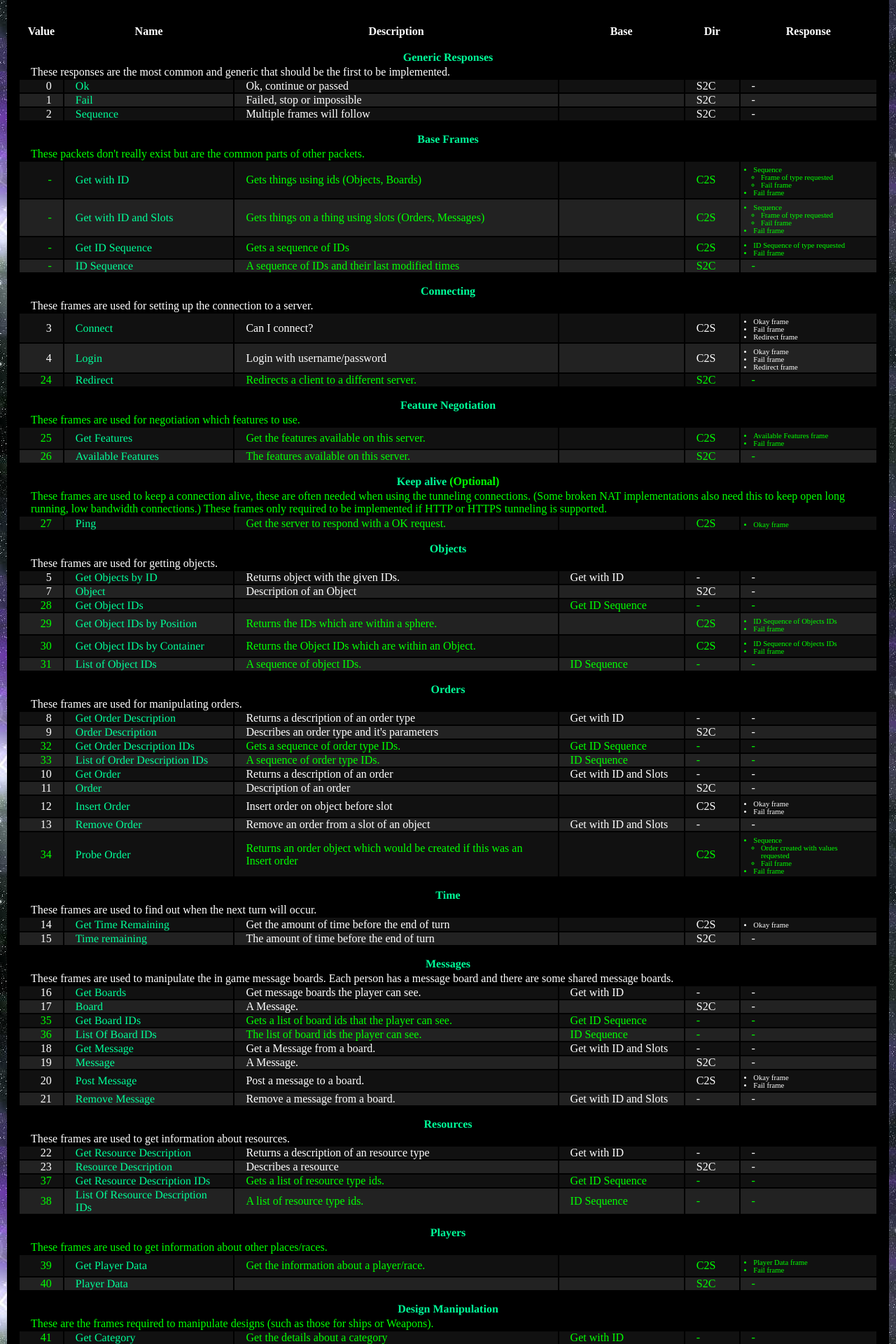
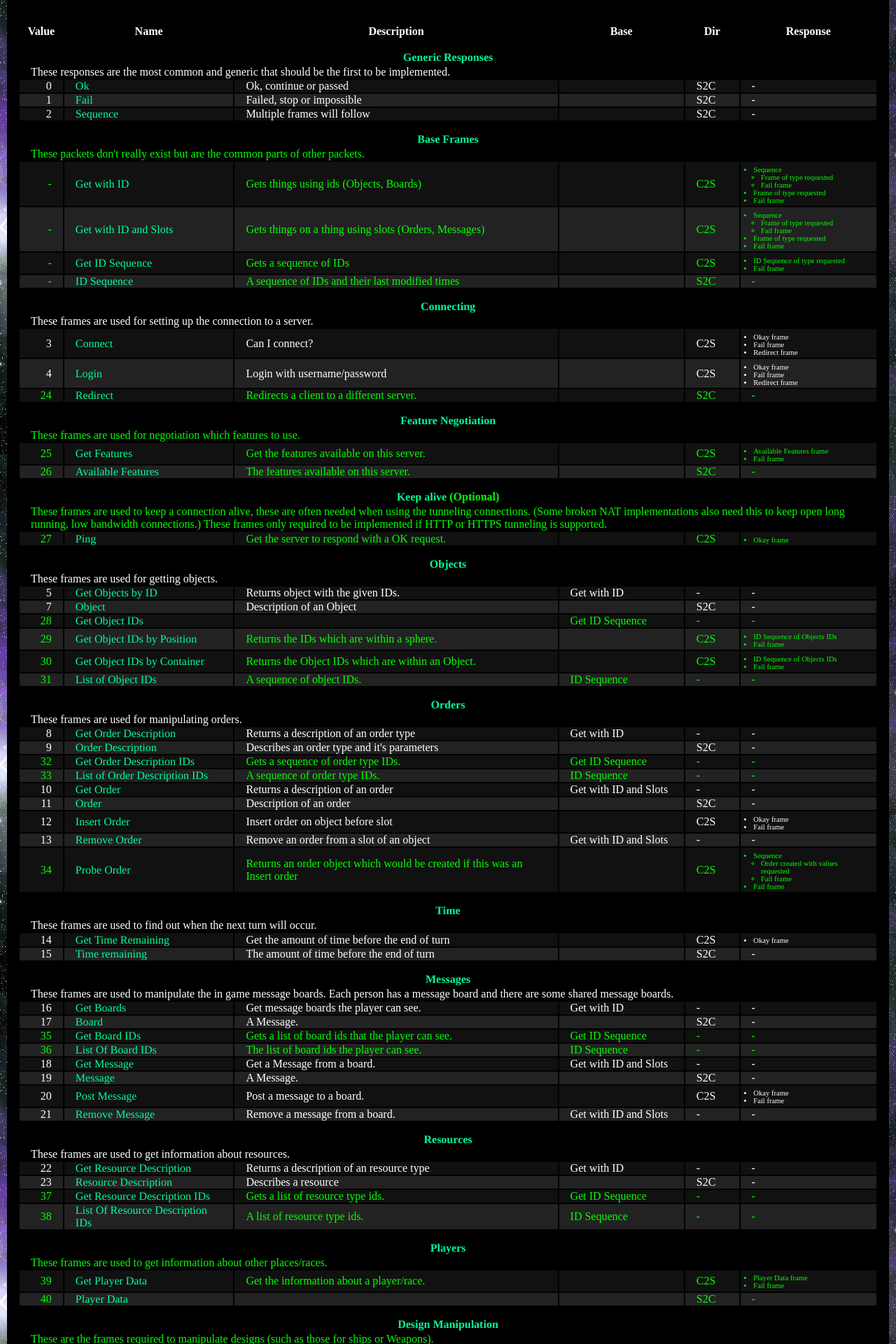
Before and after one commit to thousandparsec-obsolete/web, a PHP site: page /dev/documents/protocol3.php in a window 1280 px wide. Shown: the part 4282-6202 px from the top of the page at 70% size. Run offline with PHP 8.4, Linux system fonts and the light colour scheme.

Commit message:
More fixes for the response stuff.

```diff
--- a/dev/documents/protocol3.php
+++ b/dev/documents/protocol3.php
@@ -485,6 +485,7 @@ ul.response ul {
 						<li>Frame of type requested</li>
 						<li>Fail frame</li>
 					</ul></li>
+				<li>Frame of type requested</li>
 				<li>Fail frame</li>
 			</ul>
 		</td>
@@ -501,6 +502,7 @@ ul.response ul {
 						<li>Frame of type requested</li>
 						<li>Fail frame</li>
 					</ul></li>
+				<li>Frame of type requested</li>
 				<li>Fail frame</li>
 			</ul>
 		</td>
@@ -950,8 +952,13 @@ ul.response ul {
 		<td><a href="#AddCategory_Desc">Add Category</a></td>
 		<td>Adds a new category</td>
 		<td>Category</td>
-		<td>-</td>
-		<td>-</td>
+		<td>C2S</td>
+		<td>
+			<ul class="response">
+				<li>Ok frame</li>
+				<li>Fail frame</li>
+			</ul>
+		</td>
 	</tr><tr class="row1 new">
 		<td class="numeric">44</td>
 		<td><a href="#RemoveCategory_Desc">Remove Category</a></td>
@@ -998,20 +1005,30 @@ ul.response ul {
 		<td><a href="#AddDesign_Desc">Add Design</a></td>
 		<td>Adds a new design</td>
 		<td>Design</td>
-		<td>-</td>
-		<td>-</td>
+		<td>C2S</td>
+		<td>
+			<ul class="response">
+				<li>Design frame</li>
+				<li>Fail frame</li>
+			</ul>
+		</td>
 	</tr><tr class="row1 new">
 		<td class="numeric">50</td>
 		<td><a href="#ModifyDesign_Desc">Modify Design</a></td>
 		<td>Modifies an old design</td>
 		<td>Design</td>
-		<td>-</td>
-		<td>-</td>
+		<td>C2S</td>
+		<td>
+			<ul class="response">
+				<li>Design frame</li>
+				<li>Fail frame</li>
+			</ul>
+		</td>
 	</tr><tr class="row0 new">
 		<td class="numeric">51</td>
 		<td><a href="#RemoveDesign_Desc">Remove Design</a></td>
 		<td>Remove a design</td>
-		<td>Design</td>
+		<td>Get with ID</td>
 		<td>-</td>
 		<td>-</td>
 	</tr><tr class="row1 new">
```
